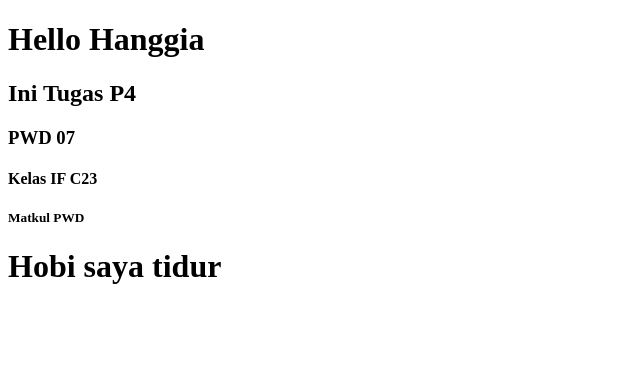
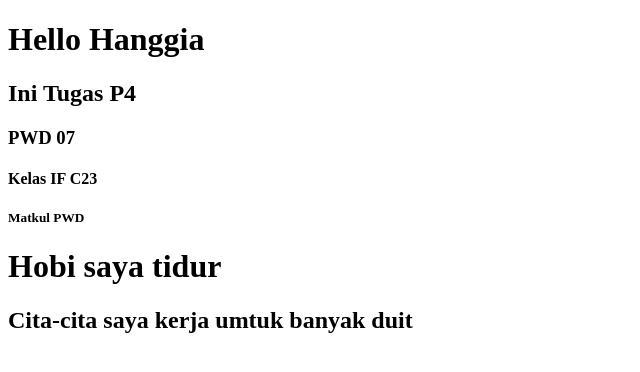
Before and after one commit to Hanggi777/T4PWD7-PRAKTIKUM, a plain HTML site: page index.html in a window 1280 px wide. Shown: the whole page, without its empty margins (0-640 px from the left). Drawn offline with Linux system fonts and the light colour scheme.

Commit message:
menambahkan H2

```diff
--- a/index.html
+++ b/index.html
@@ -12,5 +12,6 @@
     <h4>Kelas IF C23</h4>
     <h5>Matkul PWD</h5>
     <h1>Hobi saya tidur</h1>
+    <h2>Cita-cita saya kerja umtuk banyak duit</h2>
 </body>
 </html>
```
